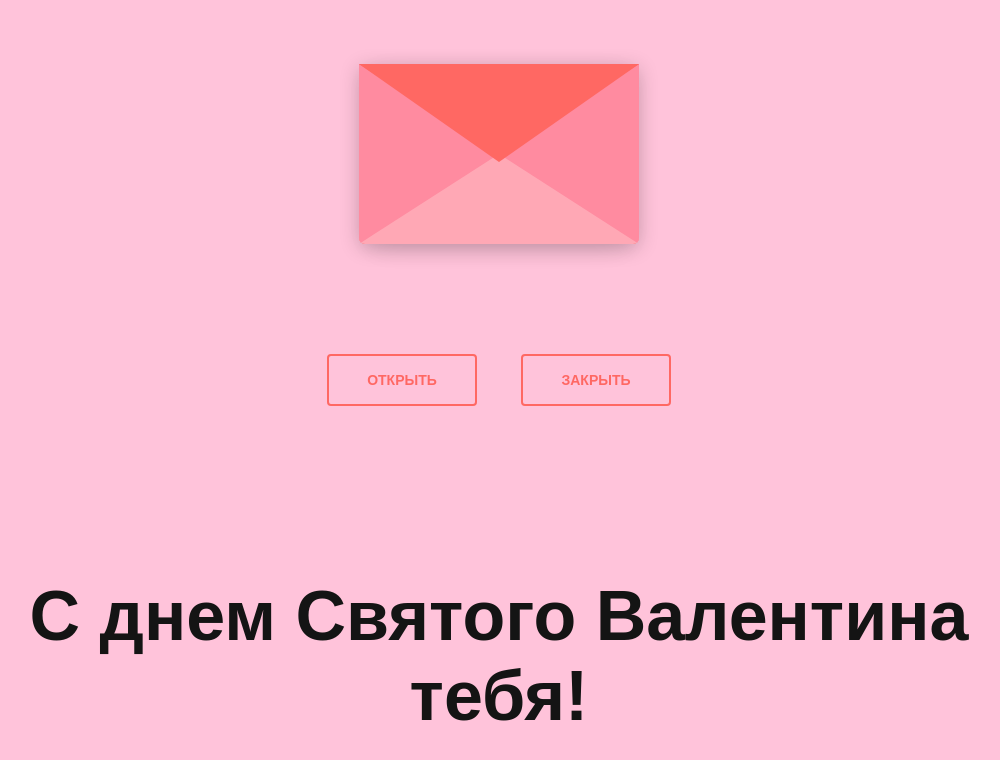
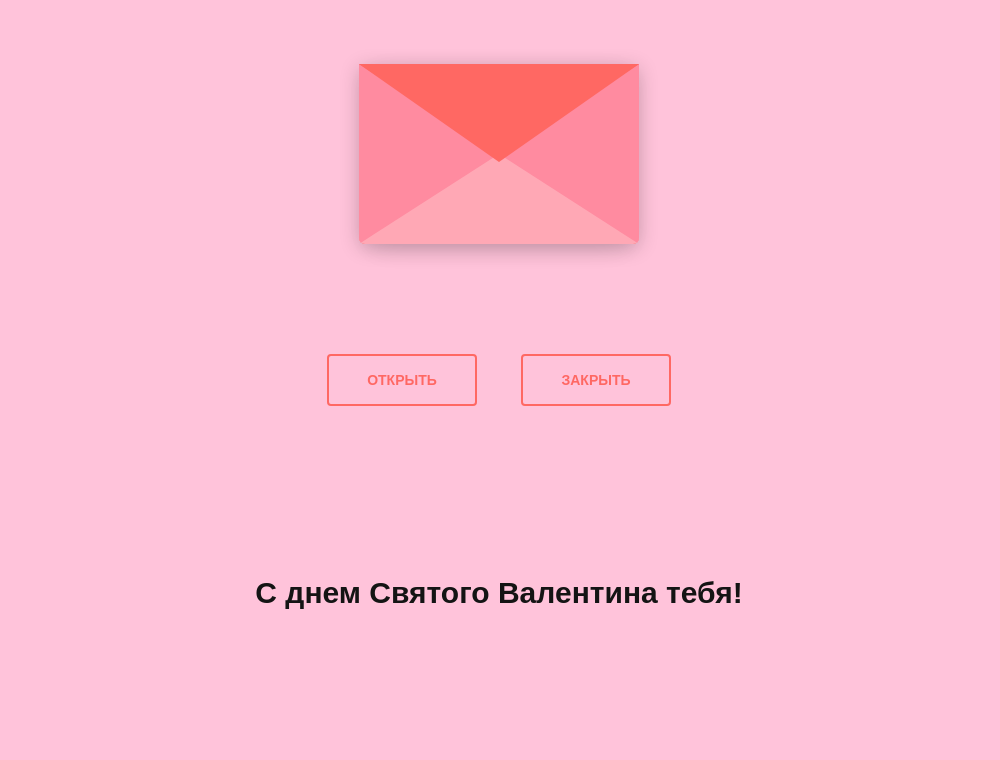
Before and after one commit to adilzhanmustafin/card, a plain HTML site: page index.html in a window 1280 px wide. Shown: the part 134-894 px from the top of the page, without its empty margins (141-1141 px from the left). Drawn offline with nearby package versions, Linux system fonts and the light colour scheme.

Commit message:
Update index.css

```diff
--- a/index.css
+++ b/index.css
@@ -232,6 +232,6 @@ body {
     text-align: center;
     font-family: Arial, Helvetica, sans-serif;
     color:rgb(20, 20, 20);
-    font-size: 70px;
+    font-size: 30px;
     margin: 150px;
 }
```
